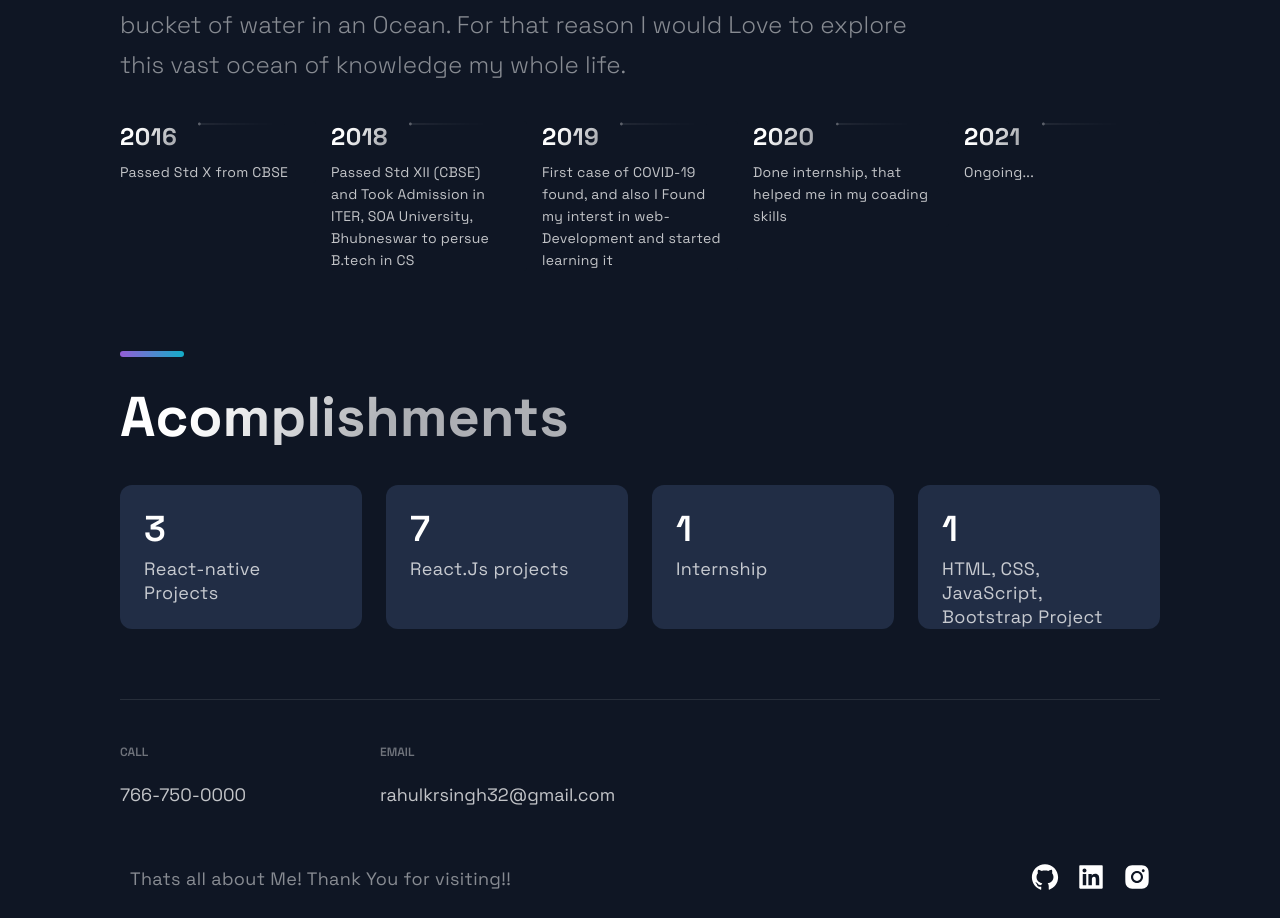
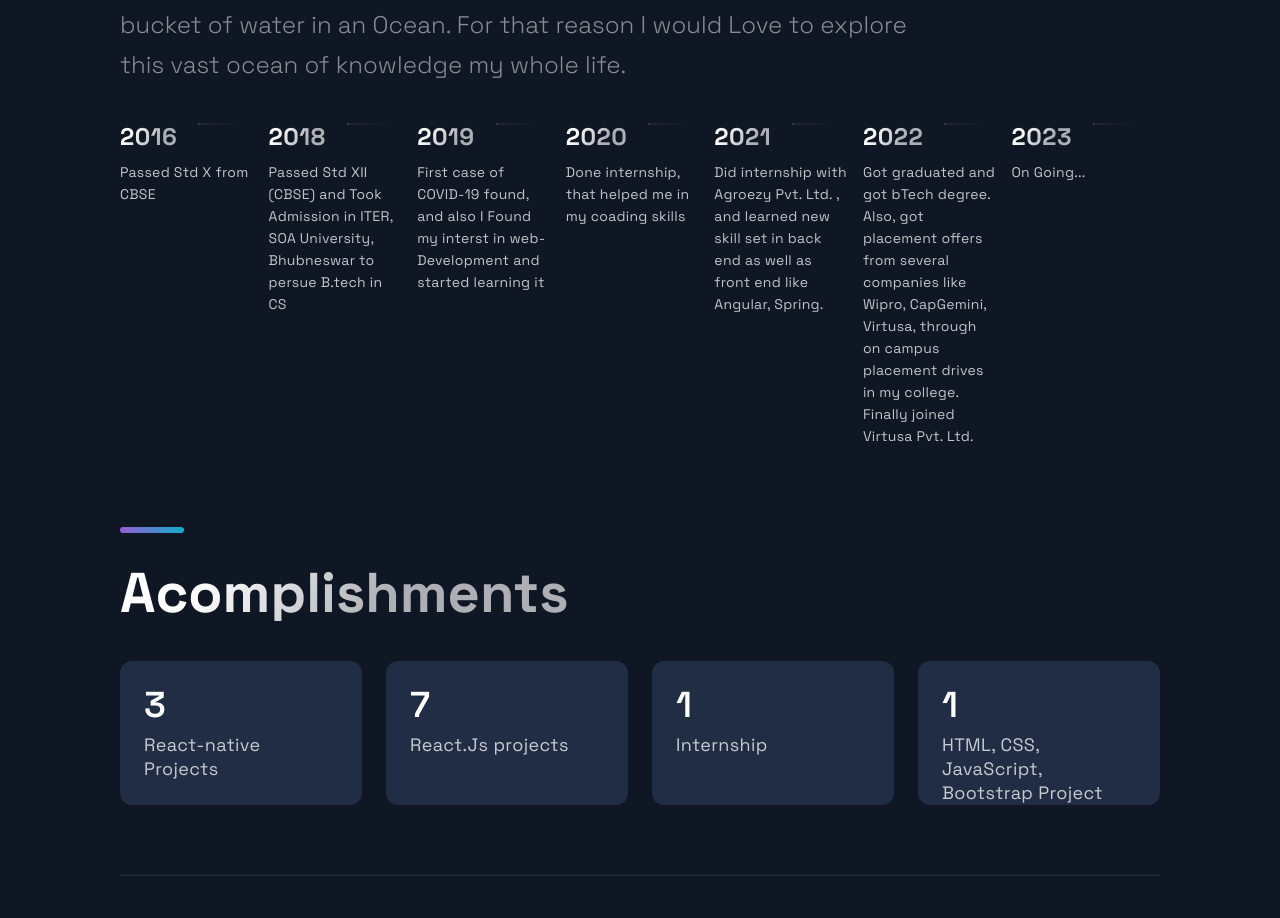
Before and after one commit to Rahulkrsingh32/portfolio, a Next.js app: page / in a window 1280 px wide. Shown: the part 4507-5425 px from the top of the page. Built offline with nearby package versions, Linux system fonts and the light colour scheme.

Commit message:
updated timeline

```diff
--- a/src/constants/constants.js
+++ b/src/constants/constants.js
@@ -70,7 +70,9 @@ export const TimeLineData = [
   { year: 2018, text: 'Passed Std XII (CBSE) and Took Admission in ITER, SOA University, Bhubneswar to persue B.tech in CS', },
   { year: 2019, text: 'First case of COVID-19 found, and also I Found my interst in web-Development and started learning it', },
   { year: 2020, text: 'Done internship, that helped me in my coading skills', },
-  { year: 2021, text: 'Ongoing... ', }
+  { year: 2021, text: 'Did internship with Agroezy Pvt. Ltd. , and learned new skill set in back end as well as front end like Angular, Spring. ', },
+  { year: 2022, text: 'Got graduated and got bTech degree. Also, got placement offers from several companies like Wipro, CapGemini, Virtusa, through on campus placement drives in my college. Finally joined Virtusa Pvt. Ltd.', },
+  { year: 2023, text: 'On Going...', },
 ];
 
 export const Image = [
```
